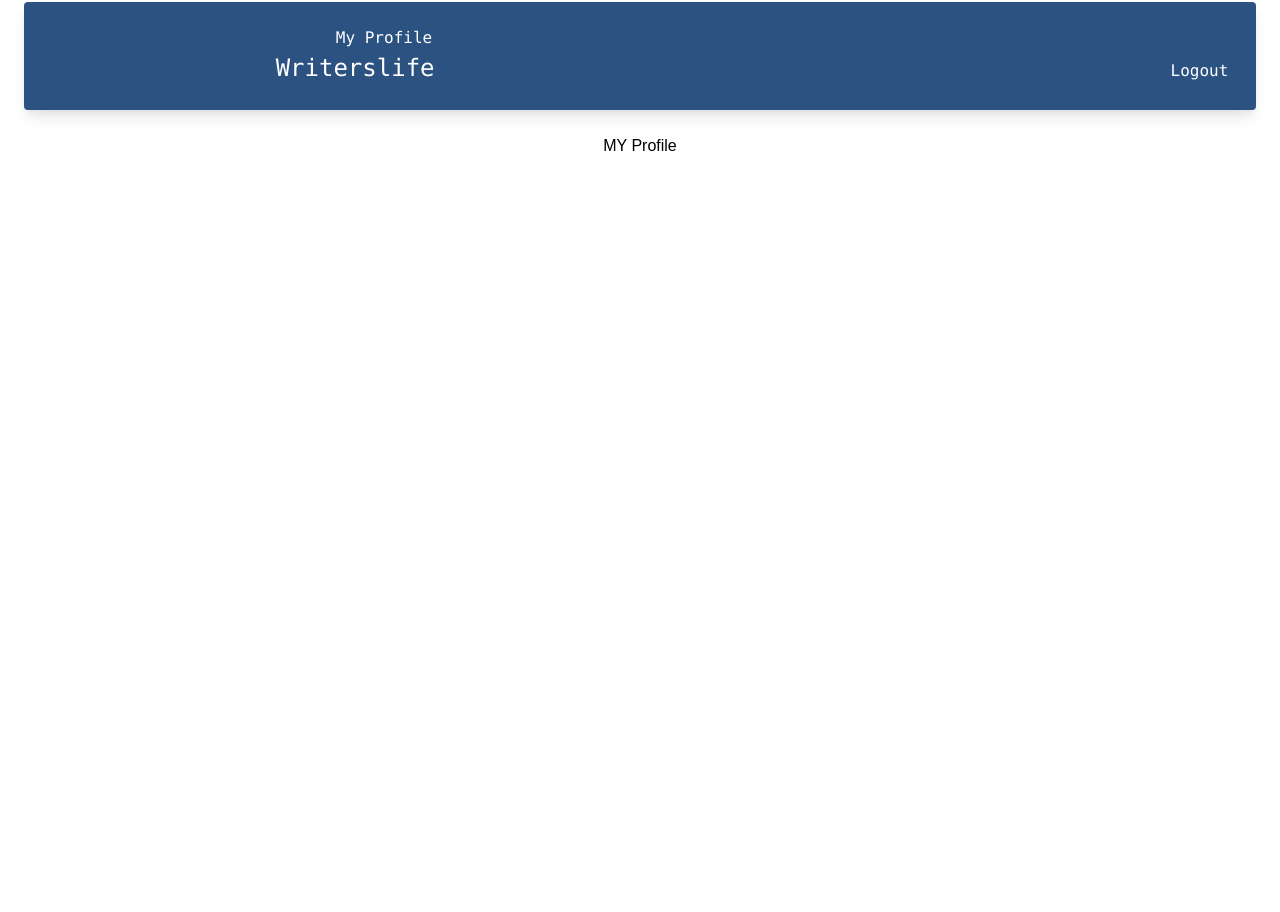
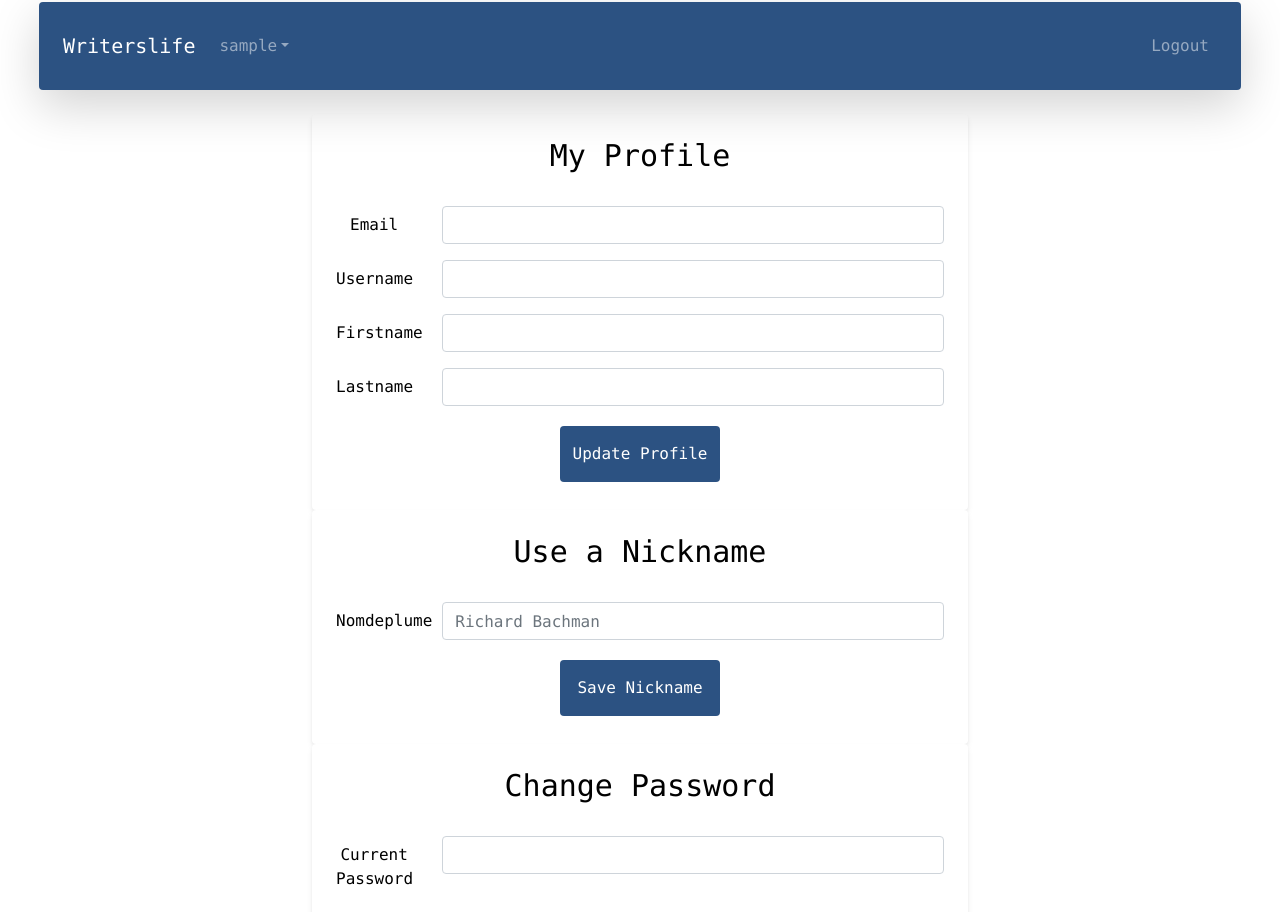
Before and after one commit to GuhaAG/writerslife-app, a React (Create React App) app: page /Profile in a window 1280 px wide. Shown: the part 22-934 px from the top of the page. Before the commit the page ends 800 px from the top, so only its background shows below. Built offline with nearby package versions, Linux system fonts and the light colour scheme; no server answers; sample sign-in values are in the browser's storage.

Commit message:
User Profile page

```diff
--- a/package.json
+++ b/package.json
@@ -9,7 +9,10 @@
   },
   "dependencies": {
     "axios": "^0.19.0",
+    "bootstrap": "^4.4.1",
+    "jwt-decode": "^2.2.0",
     "react": "^16.5.2",
+    "react-bootstrap": "^1.0.0-beta.16",
     "react-dom": "^16.5.2",
     "react-router": "^4.3.1",
     "react-router-dom": "^4.3.1",
--- a/src/app/auth/Login.js
+++ b/src/app/auth/Login.js
@@ -1,6 +1,7 @@
 import React, { Component } from 'react';
 import axios from 'axios';
 import Swal from 'sweetalert2';
+import jwtDecode from 'jwt-decode';
 
 class Login extends Component {
 
@@ -55,7 +56,8 @@ class Login extends Component {
         });
 
         window.localStorage.setItem("isLoggedIn", true);
-        window.localStorage.setItem("loginJwt", response.data.id_token);
+        window.localStorage.setItem("loginJwt", response.data.token);
+        window.localStorage.setItem("username", jwtDecode(response.data.token).sub);
 
         window.location.replace("/");
       }, (error) => {
--- a/src/app/auth/Profile.js
+++ b/src/app/auth/Profile.js
@@ -1,4 +1,16 @@
 import React, { Component } from 'react';
+import { Form, Row, Col } from 'react-bootstrap';
+import Swal from 'sweetalert2';
+import axios from 'axios';
+
+const token = window.localStorage.getItem("loginJwt");
+const axiosInstance = axios.create({
+    baseURL: 'http://localhost:8081/',
+    timeout: 1000,
+    headers: {
+        'Authorization': `Bearer ${token}`
+    }
+});
 
 class Profile extends Component {
 
@@ -6,22 +18,163 @@ class Profile extends Component {
         super(props);
 
         this.state = {
+            username: "",
+            firstname: "",
+            lastname: "",
+            email: "",
+            nomdeplume: "Richard Bachman",
+            password: "",
+            confirm_password: "",
+            error: false,
+            errorMessage: ""
         };
     }
 
     componentDidMount() {
-    }
-
-    handleSearchTypeChange = event => {
-        this.setState({
-        });
+        axiosInstance.get('/users/')
+            .then((response) => {
+                this.setState({
+                    username: response.data.username,
+                    firstname: response.data.firstname,
+                    lastname: response.data.lastname,
+                    email: response.data.email,
+                    nomdeplume: response.data.nomdeplume,
+                    error: false,
+                    errorMessage: ''
+                });
+            }, (error) => {
+                let responseErrorMessage = "";
+                if (error.response && error.response.data) {
+                    responseErrorMessage = error.response.data.message;
+                    if (error.response.data.errors && error.response.data.errors[0].defaultMessage) {
+                        responseErrorMessage = error.response.data.errors[0].defaultMessage;
+                    }
+                }
+                if (responseErrorMessage !== "") {
+                    this.setState({
+                        error: true,
+                        errorMessage: responseErrorMessage
+                    });
+                    Swal.fire({
+                        icon: 'error',
+                        title: '',
+                        text: responseErrorMessage,
+                    })
+                }
+                else {
+                    console.log(error);
+                }
+            });
     }
 
     render() {
 
         return (
-            <div>
-                MY Profile
+            <div className="bg-grey-lighter flex flex-col">
+                <form onSubmit={this.handleSubmit}>
+                    <div className="container max-w-2xl mx-auto flex-1 flex flex-col items-center justify-center px-2">
+                        <div className="bg-white rounded shadow-md text-black w-full font-mono p-4">
+                            <h1 className="mb-8 text-3xl text-center">My Profile</h1>
+                            <Form>
+                                <Form.Group as={Row} controlId="formPlaintextEmail">
+                                    <Form.Label column sm="2">
+                                        Email
+                                    </Form.Label>
+                                    <Col sm="10">
+                                        <Form.Control type="email" placeholder={this.state.email} />
+                                    </Col>
+                                </Form.Group>
+                                <Form.Group as={Row} controlId="formPlaintextUsername">
+                                    <Form.Label column sm="2">
+                                        Username
+                                    </Form.Label>
+                                    <Col sm="10">
+                                        <Form.Control type="text" placeholder={this.state.username} />
+                                    </Col>
+                                </Form.Group>
+                                <Form.Group as={Row} controlId="formPlaintextFirstname">
+                                    <Form.Label column sm="2">
+                                        Firstname
+                                    </Form.Label>
+                                    <Col sm="10">
+                                        <Form.Control type="text" placeholder={this.state.firstname} />
+                                    </Col>
+                                </Form.Group>
+                                <Form.Group as={Row} controlId="formPlaintextLastname">
+                                    <Form.Label column sm="2">
+                                        Lastname
+                                    </Form.Label>
+                                    <Col sm="10">
+                                        <Form.Control type="text" placeholder={this.state.lastname} />
+                                    </Col>
+                                </Form.Group>
+                            </Form>
+                            {this.state.error && <div>
+                                <p className="text-red-500">{this.state.errorMessage}</p>
+                            </div>}
+
+                            <button className="w-40 text-center py-3 rounded bg-blue-800 text-white focus:outline-none my-1">
+                                Update Profile
+                            </button>
+                        </div>
+                        <div className="bg-white rounded shadow-md text-black w-full font-mono p-4">
+                            <h1 className="mb-8 text-3xl text-center">Use a Nickname</h1>
+                            <Form>
+                                <Form.Group as={Row} controlId="formPlaintextNomdeplume">
+                                    <Form.Label column sm="2">
+                                        Nomdeplume
+                                    </Form.Label>
+                                    <Col sm="10">
+                                        <Form.Control type="text" placeholder={this.state.nomdeplume} />
+                                    </Col>
+                                </Form.Group>
+                            </Form>
+                            {this.state.error && <div>
+                                <p className="text-red-500">{this.state.errorMessage}</p>
+                            </div>}
+
+                            <button className="w-40 text-center py-3 rounded bg-blue-800 text-white focus:outline-none my-1">
+                                Save Nickname
+                            </button>
+                        </div>
+                        <div className="bg-white rounded shadow-md text-black w-full font-mono p-4">
+                            <h1 className="mb-8 text-3xl text-center">Change Password</h1>
+                            <Form>
+                                <Form.Group as={Row} controlId="formPlaintextCurrentPassword">
+                                    <Form.Label column sm="2">
+                                        Current Password
+                                    </Form.Label>
+                                    <Col sm="10">
+                                        <Form.Control type="password" />
+                                    </Col>
+                                </Form.Group>
+                                <Form.Group as={Row} controlId="formPlaintextNewPassword">
+                                    <Form.Label column sm="2">
+                                        New Password
+                                    </Form.Label>
+                                    <Col sm="10">
+                                        <Form.Control type="password" />
+                                    </Col>
+                                </Form.Group>
+                                <Form.Group as={Row} controlId="formPlaintextConfirmNewPassword">
+                                    <Form.Label column sm="2">
+                                        Confirm New Password
+                                    </Form.Label>
+                                    <Col sm="10">
+                                        <Form.Control type="password" />
+                                    </Col>
+                                </Form.Group>
+                            </Form>
+                            {this.state.error && <div>
+                                <p className="text-red-500">{this.state.errorMessage}</p>
+                            </div>}
+
+                            <button className="w-40 text-center py-3 rounded bg-blue-800 text-white focus:outline-none my-1">
+                                Save Password
+                            </button>
+                        </div>
+                    </div>
+                </form>
             </div>
         );
     }
--- a/src/app/nav/GeneralNavbar.js
+++ b/src/app/nav/GeneralNavbar.js
@@ -1,15 +1,15 @@
 import React, { Component } from 'react';
+import { Container, Navbar, Nav, NavDropdown } from 'react-bootstrap';
+import 'bootstrap/dist/css/bootstrap.min.css';
 
 const isLoggedIn = window.localStorage.getItem("isLoggedIn");
+const username = window.localStorage.getItem("username");
 
 const handleLogout = () => {
   window.localStorage.removeItem("isLoggedIn");
   window.localStorage.removeItem("loginJwt");
+  window.localStorage.removeItem("username");
 
-  window.location.replace("/");
-}
-
-const redirectToHome = () => {
   window.location.replace("/");
 }
 
@@ -18,28 +18,25 @@ class GeneralNavbar extends Component {
 
     return (
       <div>
-        <div className="bg-blue-800 m-6 p-6 rounded shadow-lg">
-
-          {(isLoggedIn === "true") &&
-            <a className="font-mono text-right self-end rounded bg-blue-800 text-white mr-128"
-              href="/Profile">
-              My Profile
-          </a>
-          }
-
-          <button className="ml-56 mr-56" onClick={redirectToHome}>
-            <h2 className="text-white text-2xl font-mono">Writerslife</h2>
-          </button>
-
-          {(isLoggedIn === "true") &&
-            <button className="font-mono text-right self-end rounded bg-blue-800 text-white ml-128"
-              onClick={handleLogout}>
-              Logout
-          </button>
-
-          }
-
-        </div>
+        <Container>
+          <Navbar className="bg-blue-800 text-center text-white font-mono m-6 p-6 rounded shadow-lg" variant="dark">
+            <Navbar.Brand href="/">Writerslife</Navbar.Brand>
+            <Navbar.Toggle aria-controls="responsive-navbar-nav" />
+            <Navbar.Collapse id="responsive-navbar-nav">
+              <Nav className="mr-auto">
+                {(isLoggedIn === "true") &&
+                  <NavDropdown title={username} id="collasible-nav-dropdown">
+                    <NavDropdown.Item href="/Profile">Profile</NavDropdown.Item>
+                    <NavDropdown.Item href="/Settings">Settings</NavDropdown.Item>
+                  </NavDropdown>
+                }
+              </Nav>
+              <Nav>
+                <Nav.Link onClick={handleLogout}>Logout</Nav.Link>
+              </Nav>
+            </Navbar.Collapse>
+          </Navbar>
+        </Container>
       </div>
     )
   }
```
Also changed, not shown: src/css/tailwind.css, 2 other files (tests, documents, lock files or other folders).
